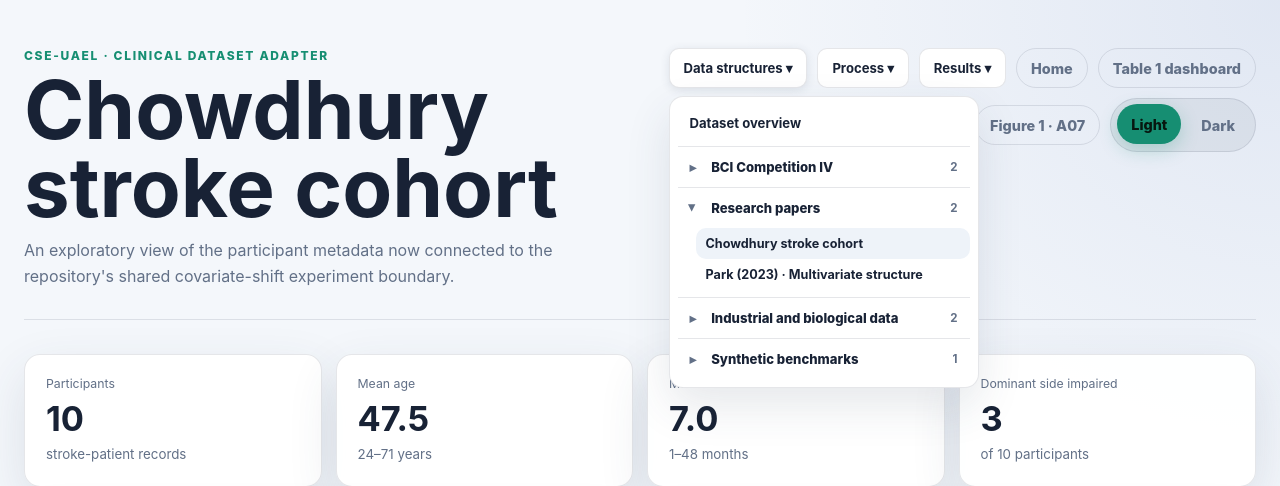
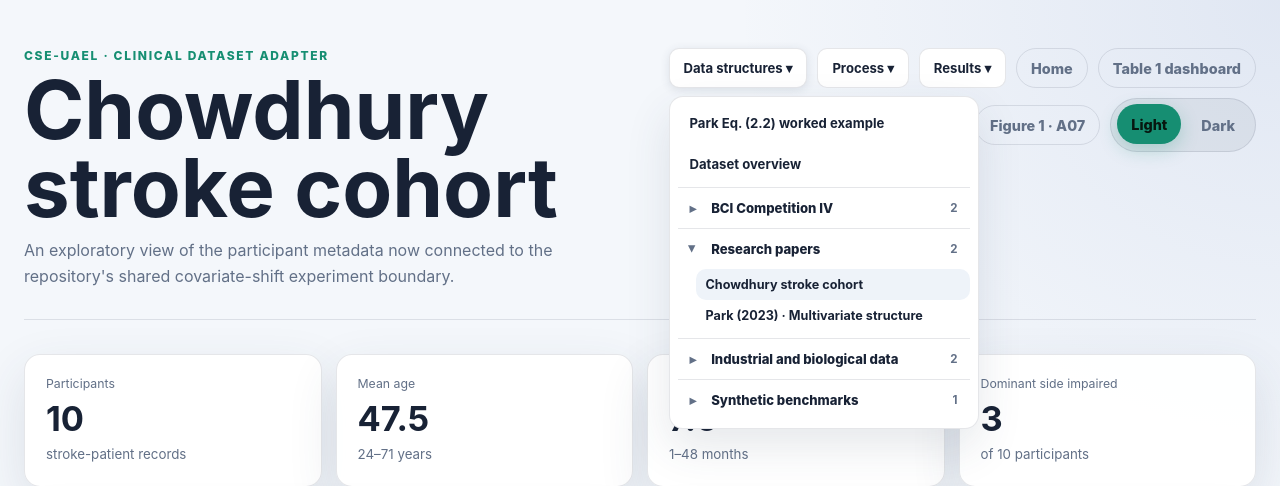
Before and after one commit to hlin863/ewma_covariate_shift_demo, a Flask app: page /chowdhury-demographics in a window 1280 px wide, after a click on "Data structures ▾". Shown: the top 486 px of the page. Run offline with Flask 3, Linux system fonts and the light colour scheme.

Commit message:
feat(park): register standalone worked example in existing research navigation

```diff
--- a/templates/_data_menu.html
+++ b/templates/_data_menu.html
@@ -1,6 +1,7 @@
 <details class="nav-menu data-menu">
   <summary class="theme-button nav-link">Data structures ▾</summary>
   <nav class="nav-menu-panel data-menu-panel" aria-label="Dataset subpages">
+    <a class="data-overview-link" href="{{ url_for('park_worked_example.example') }}"{% if request.path == '/learning/park-cusum-example' %} aria-current="page"{% endif %}>Park Eq. (2.2) worked example</a>
     <a class="data-overview-link" href="{{ url_for('data_structures.overview') }}"{% if request.path == '/data-structures' %} aria-current="page"{% endif %}>Dataset overview</a>
     {% for group in dataset_navigation_groups %}
     <details class="dataset-submenu"{% if group.active %} open{% endif %}>
```
